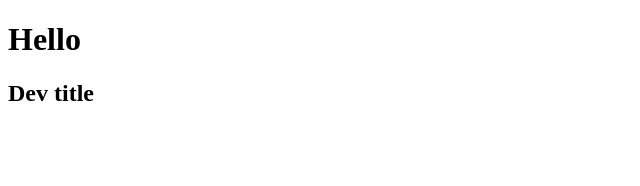
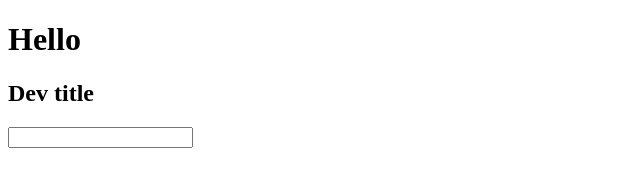
Before and after one commit to darkhan-rauanovich/sultan-darik, a plain HTML site: page index.html in a window 1280 px wide. Shown: the whole page, without its empty margins (0-640 px from the left). Drawn offline with Linux system fonts and the light colour scheme.

Commit message:
add input

```diff
--- a/index.html
+++ b/index.html
@@ -10,6 +10,8 @@
 <body>
   <h1>Hello</h1>
   <h2>Dev title</h2>
-  <form></form>
+  <form>
+    <input />
+  </form>
 </body>
 </html>
```
Also changed, not shown: 2 other files.
